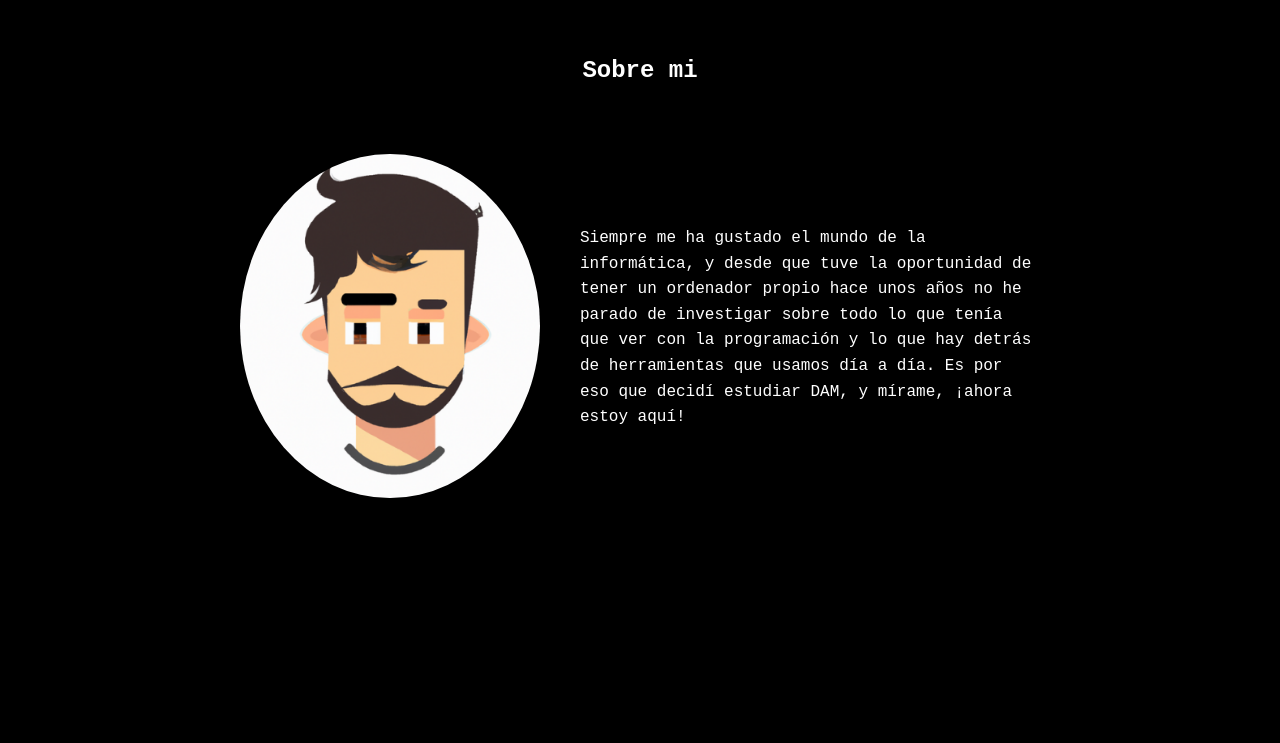
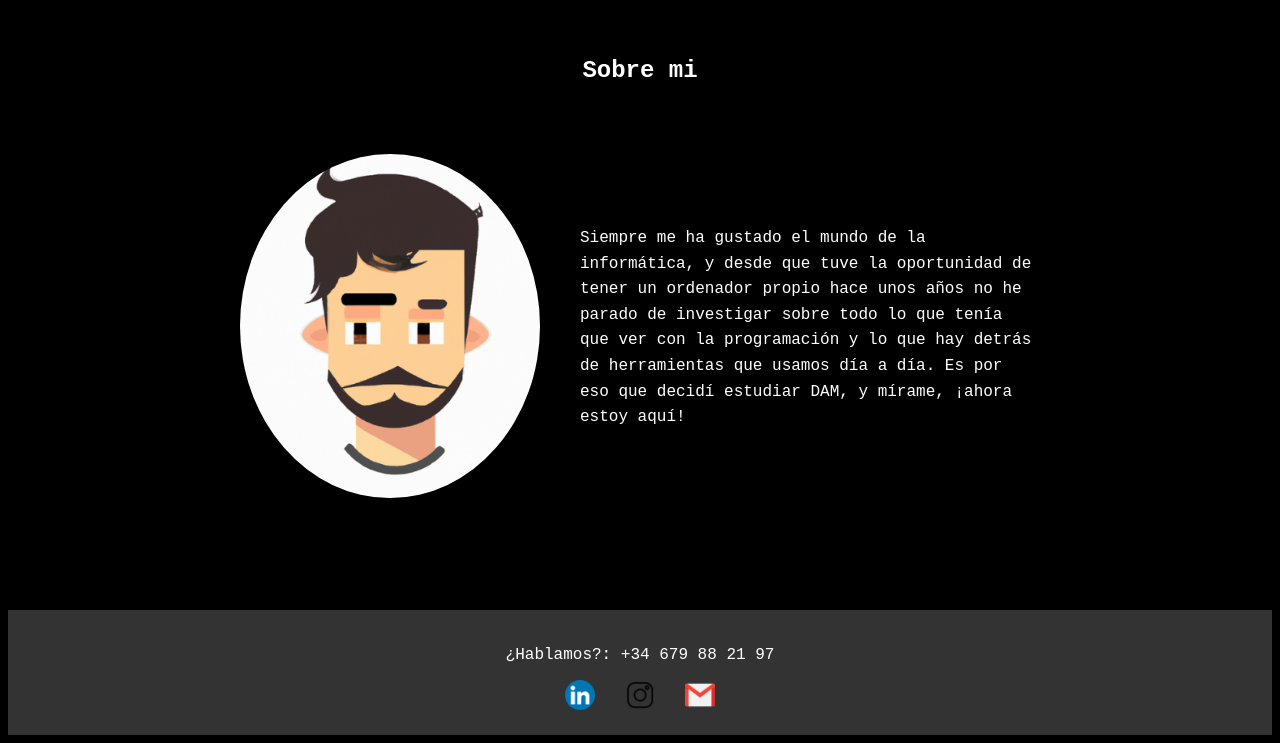
Before and after one commit to LiquidRay-1/Portfolio, a plain HTML site: page index.html in a window 1280 px wide. Shown: the part 1910-2653 px from the top of the page. Before the commit the page ends 2413 px from the top, so only its background shows below. Drawn offline with Linux system fonts and the light colour scheme.

Commit message:
Add files via upload

```diff
--- a/css/style.css
+++ b/css/style.css
@@ -130,3 +130,23 @@ nav ul li a {
     margin: 0; /* Elimina el margen por defecto */
     text-align: left; /* Alineación del texto a la izquierda */
 }
+
+footer {
+    background-color: #333;
+    color: white;
+    text-align: center;
+    margin-top: 900px;
+    padding: 20px;
+}
+
+.footer-content {
+    display: flex;
+    flex-direction: column;
+    align-items: center;
+}
+
+.social-icons img {
+    width: 30px;
+    height: 30px;
+    margin: 0 10px;
+}
--- a/index.html
+++ b/index.html
@@ -14,7 +14,7 @@
         <nav>
             <ul>
                 <li><a href="#portfolio-link">Portfolio</a></li>
-                <li><a href="#">Repositorio</a></li>
+                <li><a href="https://github.com/LiquidRay-1">Repositorio</a></li>
                 <li><a href="#about-me-link"">Sobre mi</a></li>
                 <li><a href="#">Contacto</a></li>
             </ul>
@@ -31,15 +31,15 @@
             <section id="portfolio-link" class="portfolio">
                 <div class="card">
                     <img src="resources/images/pokeestech-imagen.jpg" alt="Aplicación Pokémon">
-                    <p>Este es un texto de ejemplo para el proyecto representado 1</p>
+                    <p>Aplicación de Pokémon en Android con toda la información sobre pokémons y objetos</p>
                 </div>
                 <div class="card">
                     <img src="resources/images/gatitos-imagen.jpg" alt="Aplicación Gatitos">
-                    <p>Este es un texto de ejemplo para el proyecto representado 2</p>
+                    <p>Aplicación en Android que muestra todas las razas de gatos e información adicional</p>
                 </div>
                 <div class="card">
                     <img src="resources/images/rick-y-morty-imagen.png" alt="Aplicación Rick y Morty">
-                    <p>Este es un texto de ejemplo para el proyecto representado 3</p>
+                    <p>Aplicación en Android con información sobre personajes de la serie Rick y Morty</p>
                 </div>
                 <div class="card">
                     <img src="resources/images/imagen-de-ejemplo.jpg" alt="Imagen Proyecto 4">
@@ -93,6 +93,16 @@
             </section>
         </div>
     </main>
+    <footer>
+        <div class="footer-content">
+            <p>¿Hablamos?: +34 679 88 21 97</p>
+            <div class="social-icons">
+                <a href="https://www.linkedin.com/in/iv%C3%A1n-tortosa-entrenas-061086252/" target="_blank"><img src="resources/images/linkedin-icon.png" alt="LinkedIn"></a>
+                <a href="URL_de_Instagram" target="_blank"><img src="resources/images/instagram-icon.png" alt="Instagram"></a>
+                <a href="mailto:tu_correo@dominio.com"><img src="resources/images/gmail-icon.png" alt="Correo electrónico"></a>
+            </div>
+        </div>
+    </footer>
     <script src="js/script.js"></script>
 </body>
 </html>
```
Also changed, not shown: resources/images/gmail-icon.png (added), resources/images/instagram-icon.png (added), resources/images/linkedin-icon.png (added).
